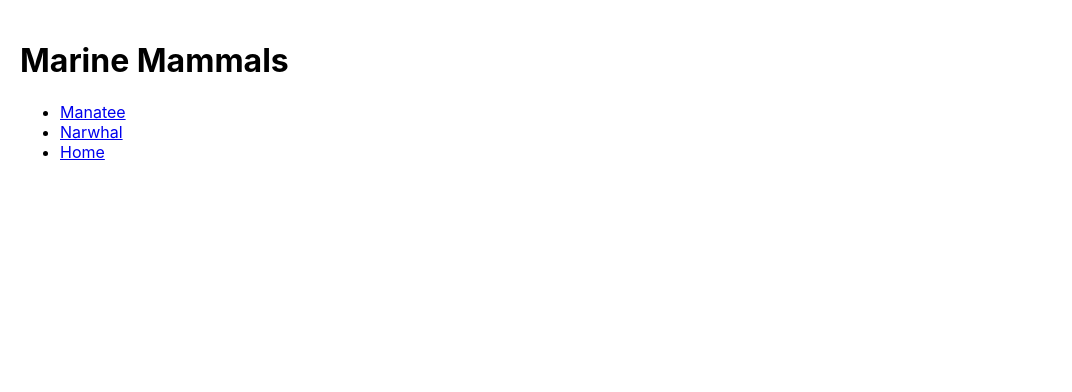
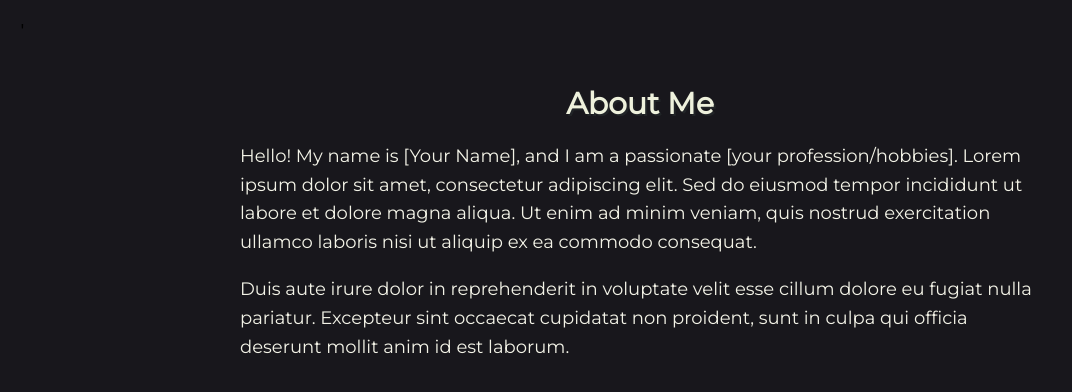
Before and after one commit to Plufin/Portfolio, a React (Create React App) app: page /about in a window 1280 px wide. Shown: the top 392 px of the page, without its empty margins (0-1072 px from the left). Built offline with nearby package versions, Linux system fonts and the light colour scheme.

Commit message:
pages test

```diff
--- a/package.json
+++ b/package.json
@@ -3,6 +3,8 @@
   "version": "0.1.0",
   "private": true,
   "dependencies": {
+    "@fontsource/montserrat": "^5.0.16",
+    "@fontsource/oswald": "^5.0.18",
     "@testing-library/jest-dom": "^5.17.0",
     "@testing-library/react": "^13.4.0",
     "@testing-library/user-event": "^13.5.0",
--- a/src/App.js
+++ b/src/App.js
@@ -1,27 +1,24 @@
 import React from 'react';
-import { BrowserRouter, Link, Route, Routes } from 'react-router-dom';
+import { BrowserRouter, Route, Routes } from 'react-router-dom';
 import './App.css';
-
-import Manatee from './pages/Manatee/Manatee';
-import Narwhal from './pages/Narwhal/Narwhal';
 import Home from './pages/Home';
+import About from './pages/About';
+import Skills from './pages/Skills';
+import Projects from './pages/Projects';
+import Contact from './pages/Contact';
+import Gallery from './pages/Gallery';
 
 function App() {
   return (
     <BrowserRouter>
-      <div className="wrapper">
-        <h1>Marine Mammals</h1>
-        <nav>
-          <ul>
-            <li><Link to="/manatee">Manatee</Link></li>
-            <li><Link to="/narwhal">Narwhal</Link></li>
-            <li><Link to="/">Home</Link></li>
-          </ul>
-        </nav>
+      <div className="wrapper">'
         <Routes>
-          <Route path="/manatee" element={<Manatee />} />
-          <Route path="/narwhal" element={<Narwhal />} />
           <Route path="/" element={<Home />} />
+          <Route path="/about" element={<About />} />
+          <Route path="/skills" element={<Skills />} />
+          <Route path="/projects" element={<Projects />} />
+          <Route path="/contact" element={<Contact />} />
+          <Route path="/gallery" element={<Gallery />} />
         </Routes>
       </div>
     </BrowserRouter>
--- /dev/null
+++ b/src/components/global.js
@@ -0,0 +1,82 @@
+import { createGlobalStyle } from 'styled-components';
+import '@fontsource/montserrat';
+import '@fontsource/oswald';
+
+
+const themeDark = {
+  text: '#E2EFF2',
+  background: '#18171C',
+  primary: '#47358C40',
+  secondary: '#BDAEFF',
+  accent: '#FCD864',
+};
+const GlobalStyle = createGlobalStyle`
+  body {
+    background: #18171C;
+    margin: 0;
+    padding: 0;
+    margin-bottom: 100px;
+  }
+
+  .base {
+  height: 100vh;
+  display: flex;
+  flex-direction: column;
+  }
+
+  h1 {
+    font-size: 90px;
+    font-family: Oswald;
+    text-align: left;
+    color: #EEF1DC;
+    text-shadow: 2px 2px #212427;
+  }
+
+  h2 {
+    font-size: 30px;
+    font-family: Montserrat;
+    text-align: left;
+    color: #EEF1DC;
+    text-shadow: 2px 2px #212427;
+  }
+
+  p {
+    font-size: 18px;
+    font-family: Montserrat;
+    text-align: left;
+    color: #F3F3E7;
+  }
+  button {
+    font-family: Montserrat;
+  }
+
+  a {
+    color: #CBCCAF;
+    text-decoration: none;
+  }
+
+  a:hover {
+    text-decoration: underline;
+  }
+
+
+  @media (min-width: 951px) {
+    .content {
+      flex-direction: row;
+    }
+  }
+  @media (max-width: 950px) {
+    /* Media query for smaller screens */
+    h1 {
+      font-size: 48px;
+    }
+    h2 {
+      font-size: 24px;
+    }
+    p {
+      font-size: 18px;
+    }
+  }
+`;
+
+export default GlobalStyle;
--- /dev/null
+++ b/src/pages/About.js
@@ -0,0 +1,45 @@
+import React from 'react';
+import styled from 'styled-components';
+import Global from '../components/global.js';
+
+const About = () => {
+  return (
+    <Container>
+      <Global />
+      <AboutTitle>About Me</AboutTitle>
+      <AboutContent>
+        <p>
+          Hello! My name is [Your Name], and I am a passionate [your profession/hobbies].
+          Lorem ipsum dolor sit amet, consectetur adipiscing elit. Sed do eiusmod tempor incididunt ut labore
+          et dolore magna aliqua. Ut enim ad minim veniam, quis nostrud exercitation ullamco laboris
+          nisi ut aliquip ex ea commodo consequat.
+        </p>
+        <p>
+          Duis aute irure dolor in reprehenderit in voluptate velit esse cillum dolore eu fugiat nulla pariatur.
+          Excepteur sint occaecat cupidatat non proident, sunt in culpa qui officia deserunt mollit anim id est laborum.
+        </p>
+      </AboutContent>
+    </Container>
+  );
+};
+
+const Container = styled.div`
+  max-width: 800px;
+  margin: 0 auto;
+  padding: 20px;
+`;
+
+const AboutTitle = styled.h2`
+  text-align: center;
+  margin-bottom: 20px;
+`;
+
+const AboutContent = styled.div`
+  line-height: 1.6;
+
+  p {
+    margin-bottom: 15px;
+  }
+`;
+
+export default About;
--- /dev/null
+++ b/src/pages/Contact.js
@@ -0,0 +1,38 @@
+import React from 'react';
+import styled from 'styled-components';
+import Global from '../components/global.js';
+
+const Contact = () => {
+  return (
+    <Container>
+      <Global />
+      <ContactTitle>Contact Me</ContactTitle>
+      <ContactInfo>
+        <p>Email: example@example.com</p>
+        <p>Phone: (123) 456-7890</p>
+        <p>Address: 123 Main Street, Cityville, State, 12345</p>
+      </ContactInfo>
+    </Container>
+  );
+};
+
+const Container = styled.div`
+  max-width: 800px;
+  margin: 0 auto;
+  padding: 20px;
+`;
+
+const ContactTitle = styled.h2`
+  text-align: center;
+  margin-bottom: 20px;
+`;
+
+const ContactInfo = styled.div`
+  line-height: 1.6;
+
+  p {
+    margin-bottom: 15px;
+  }
+`;
+
+export default Contact;
--- /dev/null
+++ b/src/pages/Gallery.js
@@ -0,0 +1,53 @@
+import React from 'react';
+import styled from 'styled-components';
+import Global from '../components/global.js';
+
+// Assuming you have an array of image URLs
+const imageUrls = [
+  'https://example.com/image1.jpg',
+  'https://example.com/image2.jpg',
+  'https://example.com/image3.jpg',
+  // Add more image URLs as needed
+];
+
+const Gallery = () => {
+  return (
+    <Container>
+      <Global />
+      <GalleryTitle>My Gallery</GalleryTitle>
+      <ImageGrid>
+        {imageUrls.map((imageUrl, index) => (
+          <Image key={index} src={imageUrl} alt={`Image ${index + 1}`} />
+        ))}
+      </ImageGrid>
+    </Container>
+  );
+};
+
+const Container = styled.div`
+  max-width: 800px;
+  margin: 0 auto;
+  padding: 20px;
+`;
+
+const GalleryTitle = styled.h2`
+  text-align: center;
+  margin-bottom: 20px;
+`;
+
+const ImageGrid = styled.div`
+  display: grid;
+  grid-template-columns: repeat(auto-fill, minmax(200px, 1fr));
+  gap: 16px;
+`;
+
+const Image = styled.img`
+  width: 100%;
+  height: auto;
+  border-radius: 8px;
+  cursor: pointer;
+
+  /* Add additional styles as needed */
+`;
+
+export default Gallery;
--- a/src/pages/Home.js
+++ b/src/pages/Home.js
@@ -1,5 +1,6 @@
 import React, { useState, useEffect } from 'react';
 import styled from 'styled-components';
+import Global from '../components/global.js';
 
 function Home() {
   const studentRoles = [
@@ -20,6 +21,7 @@ function Home() {
 
   return (
     <div className="base">
+      <Global />
       <Main>
         <Content>
           <Intro>
--- a/src/pages/Manatee/Manatee.js
+++ /dev/null
@@ -1,5 +0,0 @@
-import React from 'react';
-
-export default function Manatee() {
-  return <h2>Manatee</h2>;
-}
--- a/src/pages/Narwhal/Narwhal.js
+++ /dev/null
@@ -1,5 +0,0 @@
-import React from 'react';
-
-export default function Narwhal() {
-  return <h2>Narwhal</h2>;
-}
--- /dev/null
+++ b/src/pages/Projects.js
@@ -0,0 +1,78 @@
+import React from 'react';
+import styled from 'styled-components';
+import Global from '../components/global.js';
+
+// Assuming you have an array of project details
+const projects = [
+  {
+    title: 'Project 1',
+    description: 'Lorem ipsum dolor sit amet, consectetur adipiscing elit.',
+    link: 'https://example.com/project1',
+  },
+  {
+    title: 'Project 2',
+    description: 'Sed do eiusmod tempor incididunt ut labore et dolore magna aliqua.',
+    link: 'https://example.com/project2',
+  },
+  // Add more projects as needed
+];
+
+const Projects = () => {
+  return (
+    <Container>
+      <Global />
+      <ProjectsTitle>My Projects</ProjectsTitle>
+      <ProjectsList>
+        {projects.map((project, index) => (
+          <ProjectItem key={index}>
+            <ProjectTitle>{project.title}</ProjectTitle>
+            <ProjectDescription>{project.description}</ProjectDescription>
+            <ProjectLink href={project.link} target="_blank" rel="noopener noreferrer">
+              View Project
+            </ProjectLink>
+          </ProjectItem>
+        ))}
+      </ProjectsList>
+    </Container>
+  );
+};
+
+const Container = styled.div`
+  max-width: 800px;
+  margin: 0 auto;
+  padding: 20px;
+`;
+
+const ProjectsTitle = styled.h2`
+  text-align: center;
+  margin-bottom: 20px;
+`;
+
+const ProjectsList = styled.ul`
+  list-style: none;
+  padding: 0;
+`;
+
+const ProjectItem = styled.li`
+  margin-bottom: 30px;
+`;
+
+const ProjectTitle = styled.h3`
+  margin-bottom: 10px;
+`;
+
+const ProjectDescription = styled.p`
+  margin-bottom: 15px;
+`;
+
+const ProjectLink = styled.a`
+  color: #007bff;
+  text-decoration: none;
+  cursor: pointer;
+
+  &:hover {
+    text-decoration: underline;
+  }
+`;
+
+export default Projects;
```
Also changed, not shown: src/pages/Skills.js (added), 1 other file (tests, documents, lock files or other folders).
